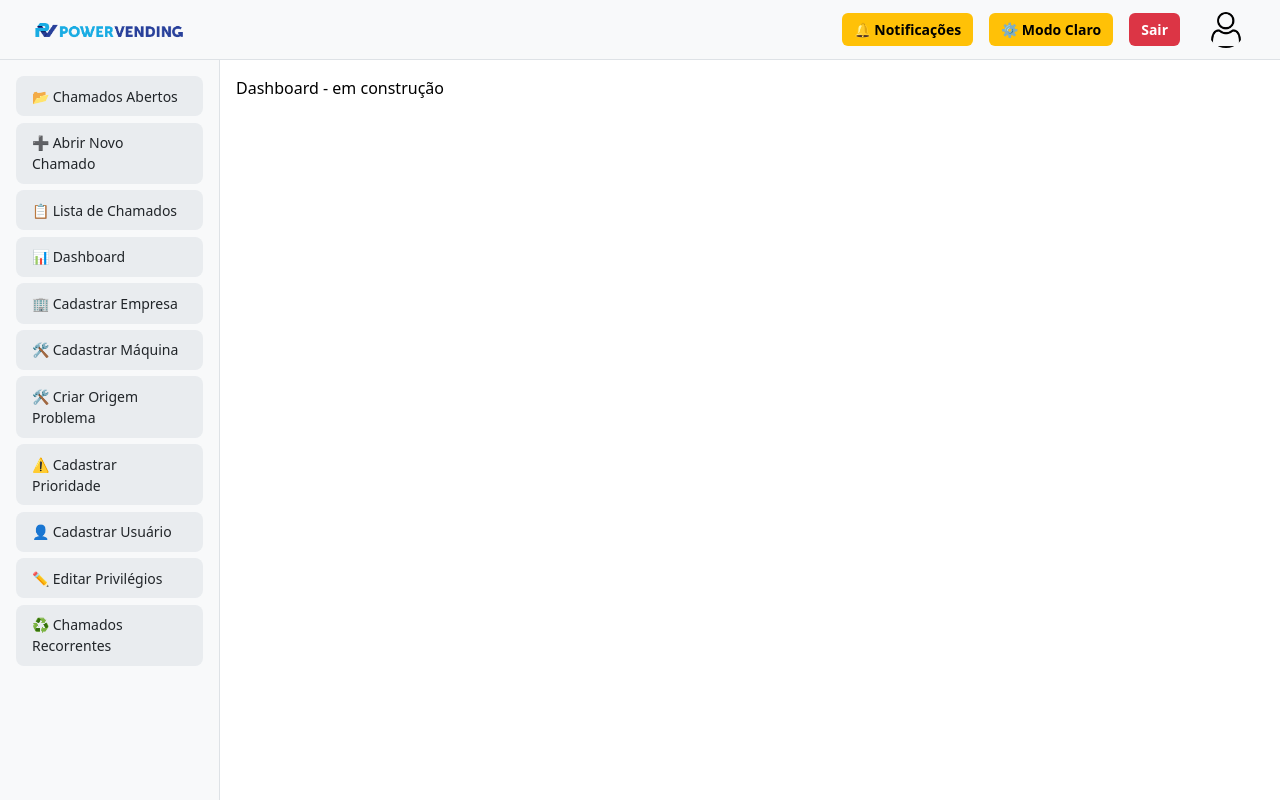
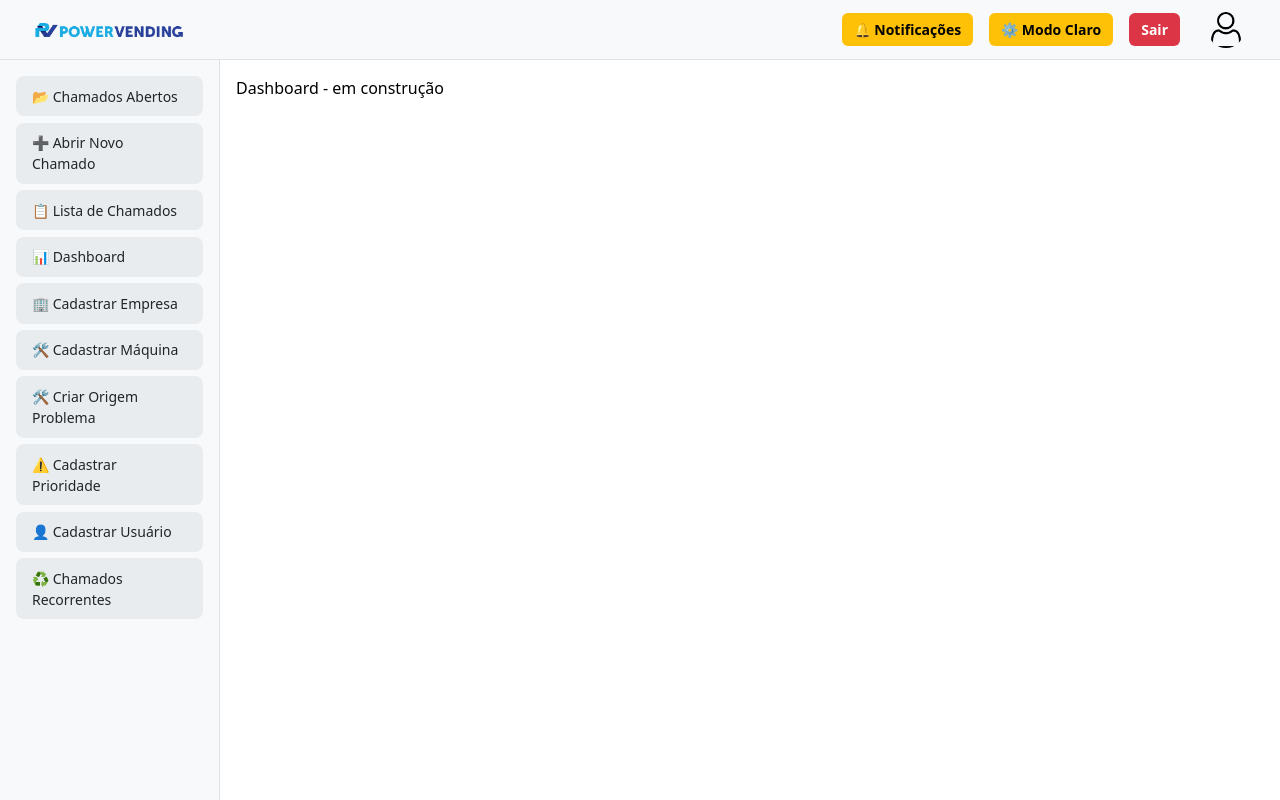
Before and after one commit to ThiagoViniciosAnacleto/DelphiSystem, a Vue app in the folder frontend/suporte-power-frontend/: page /dashboard in a window 1280 px wide. Built offline with nearby package versions, Linux system fonts and the light colour scheme.

Commit message:
refactor(frontend): Consolida edição de privilégios na view de cadastro de usuários

```diff
--- a/frontend/suporte-power-frontend/src/components/Sidebar.vue
+++ b/frontend/suporte-power-frontend/src/components/Sidebar.vue
@@ -55,12 +55,6 @@
         </li>
 
         <li>
-          <router-link to="/editar-privilegios">
-            <button type="button">✏️ Editar Privilégios</button>
-          </router-link>
-        </li>
-
-        <li>
           <router-link to="/chamados-recorrentes">
             <button type="button">♻️ Chamados Recorrentes</button>
           </router-link>
--- a/frontend/suporte-power-frontend/src/router/index.js
+++ b/frontend/suporte-power-frontend/src/router/index.js
@@ -23,7 +23,6 @@ const routes = [
         { path: 'criar-origem-problema', component: () => import('@/views/CriarOrigemProblemaView.vue') },
         { path: 'cadastrar-maquina', component: () => import('@/views/CadastrarMaquinaView.vue') },
         { path: 'cadastrar-usuario', component: () => import('@/views/CadastrarUsuarioView.vue') },
-        { path: 'editar-privilegios', component: () => import('@/views/EditarPrivilegiosView.vue') },
         { path: 'lista-chamados', component: () => import('@/views/ListaChamadosView.vue') },
         { path: 'cadastrar-prioridade', component: () => import('@/views/CadastrarPrioridadeView.vue') },
         { path: 'chamados-recorrentes', component: () => import('@/views/ChamadosRecorrentesView.vue') }
--- a/frontend/suporte-power-frontend/src/views/EditarPrivilegiosView.vue
+++ /dev/null
@@ -1,3 +0,0 @@
-<template>
-    <div style="color: black">Página em construção: Editar Privilegios</div>
-</template>
```
